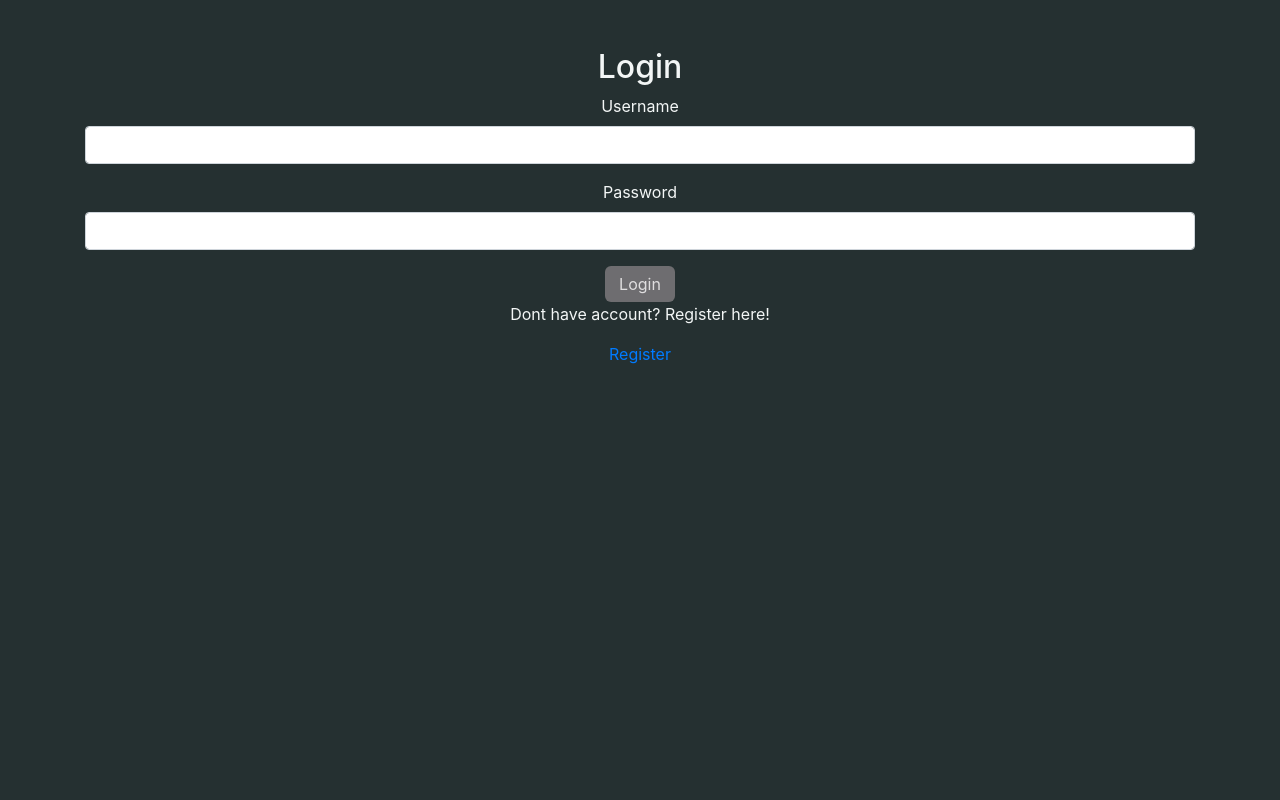
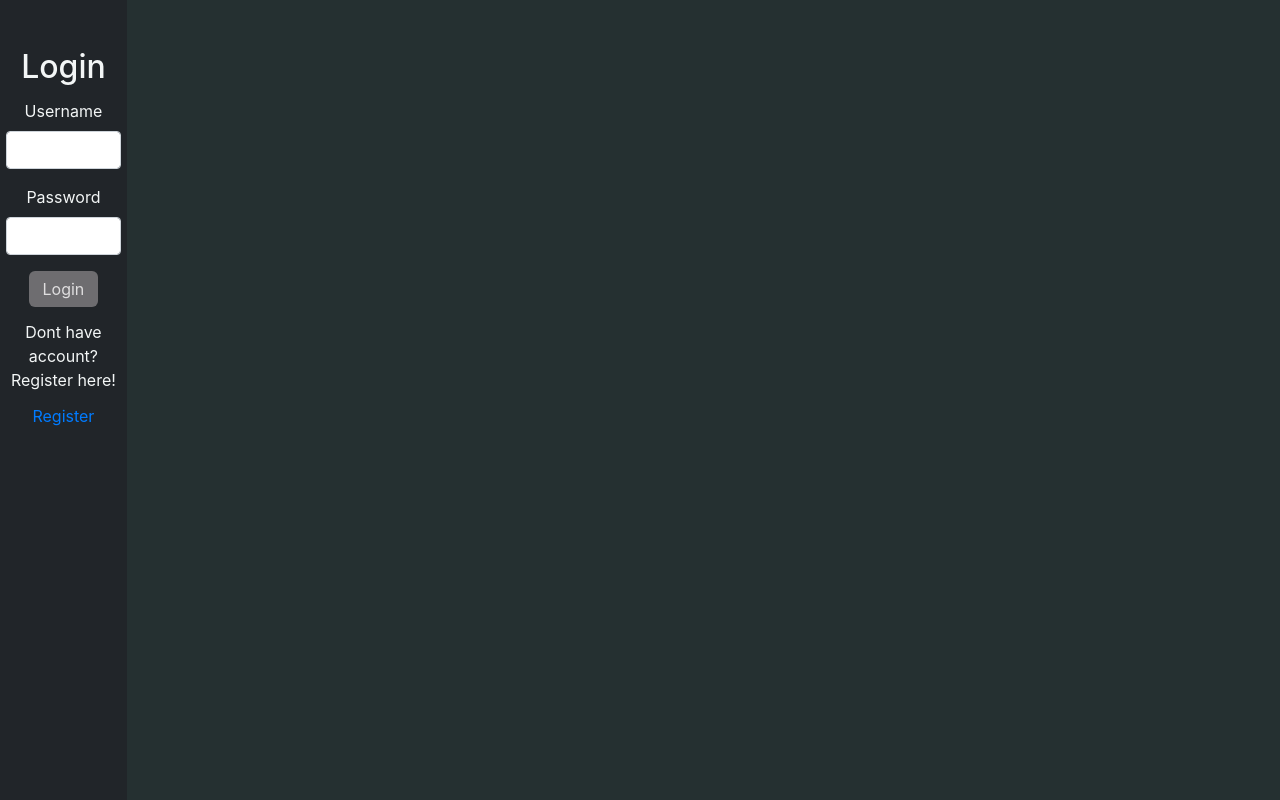
Before and after one commit to AdamJaworski/wwwijs, a Flask app: page /login in a window 1280 px wide. Run offline with Flask 3, Linux system fonts and the light colour scheme; parts of the project's set-up code (start-up, migrations or seed data) failed here and were passed over; some libraries are stand-ins or nearby versions.

Commit message:
new login site

```diff
--- a/templates/login.html
+++ b/templates/login.html
@@ -9,9 +9,8 @@
     <link rel="stylesheet" href="{{ url_for('static', filename='css/style_common_buttons.css') }}">
 </head>
 <body>
-
-    <div class="container" style="text-align: center;">
-        <h2 class="mt-5" style="color: rgb(243, 246, 246)">Login</h2>
+    <div class="side-panel">
+                <h2 class="mt-5" style="color: rgb(243, 246, 246)">Login</h2>
         <form method="POST" action="/login">
             <div class="form-group">
                 <label for="username" style="color: rgb(243, 246, 246)">Username</label>
@@ -26,5 +25,8 @@
         <p style="color: rgb(243, 246, 246);">Dont have account? Register here!</p>
         <a href="/register">Register</a>
     </div>
+    <div class="main-panel">
+
+    </div>
 </body>
 </html>
```
